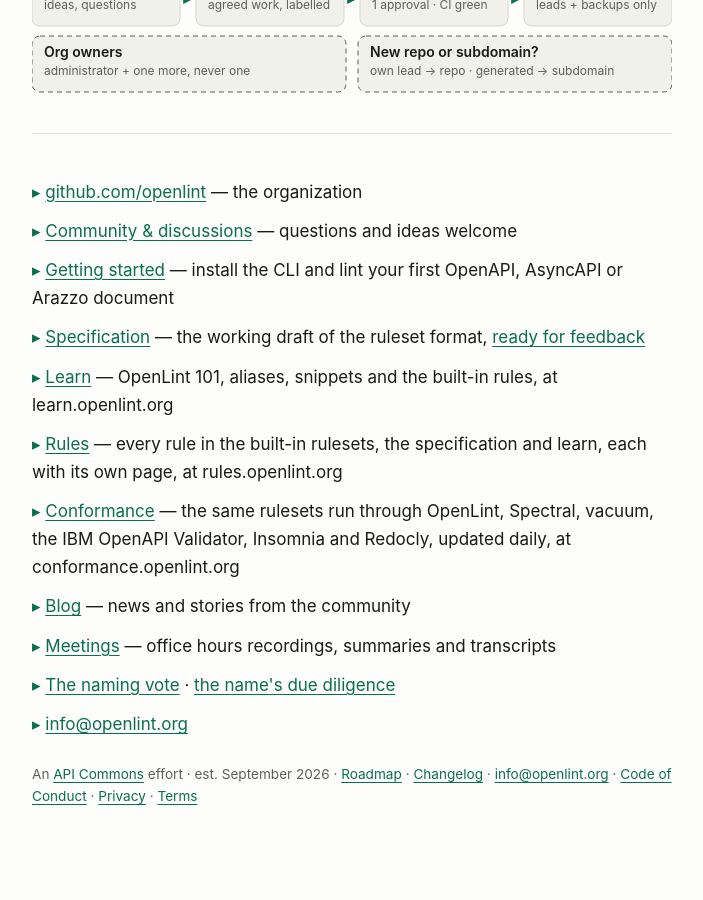
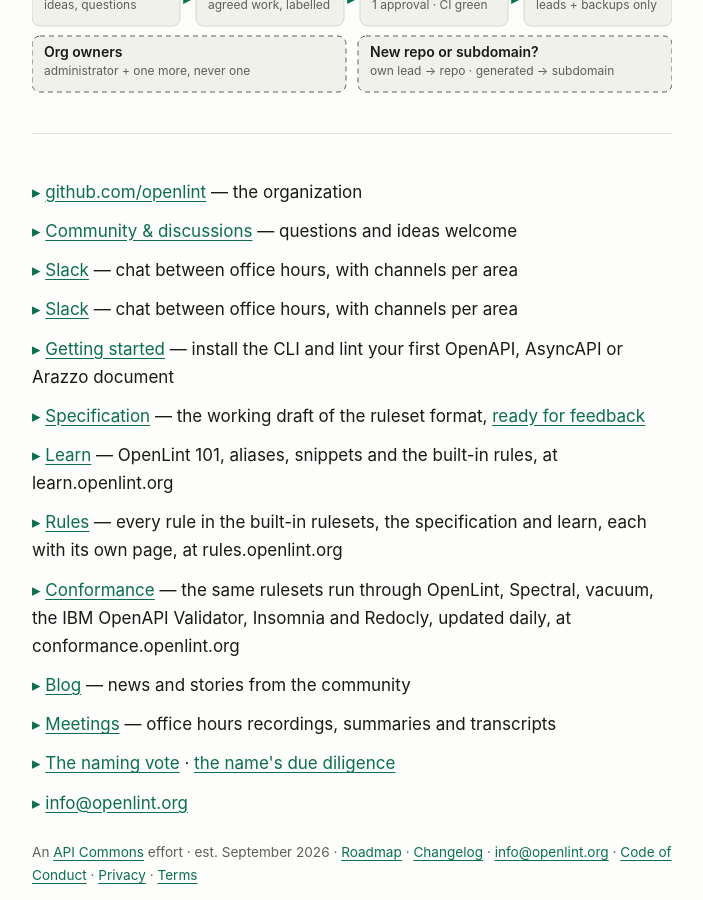
Before and after one commit to openlint/website, a Jekyll site: the page built from index.html, in a window 1280 px wide and 900 px high, scrolled down 1810 px. Shown: the whole window, without its empty margins (288-991 px from the left). Built offline with Jekyll 4.4.1, drawn with Linux system fonts in a browser that asks for light colours.

Commit message:
Add the OpenLint Slack alongside the other community channels
Co-Authored-By: Claude Opus 5.5 <noreply@anthropic.com>

```diff
--- a/index.html
+++ b/index.html
@@ -181,6 +181,8 @@
   <ul class="links">
     <li><a href="https://github.com/openlint">github.com/openlint</a> — the organization</li>
     <li><a href="https://github.com/orgs/openlint/discussions">Community &amp; discussions</a> — questions and ideas welcome</li>
+    <li><a href="https://join.slack.com/t/openlintworkspace/shared_invite/zt-4hgoweggz-~h3UNfIyoy~pYUgQ_ivwow">Slack</a> — chat between office hours, with channels per area</li>
+    <li><a href="https://join.slack.com/t/openlintworkspace/shared_invite/zt-4hgoweggz-~h3UNfIyoy~pYUgQ_ivwow">Slack</a> — chat between office hours, with channels per area</li>
     <li><a href="https://docs.openlint.org/getting-started/">Getting started</a> — install the CLI and lint your first OpenAPI, AsyncAPI or Arazzo document</li>
     <li><a href="https://spec.openlint.org">Specification</a> — the working draft of the ruleset format, <a href="/blog/2026/10/22/draft-specification-ready-for-feedback/">ready for feedback</a></li>
     <li><a href="https://learn.openlint.org">Learn</a> — OpenLint 101, aliases, snippets and the built-in rules, at learn.openlint.org</li>
```
